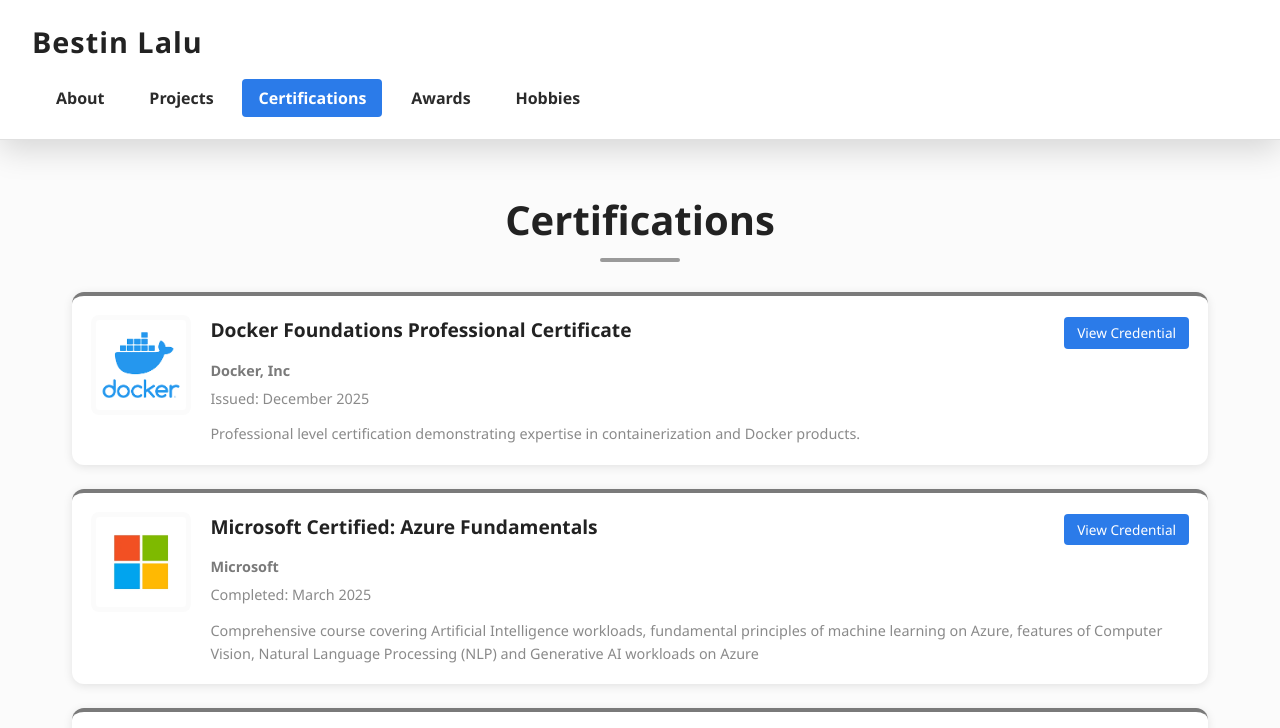
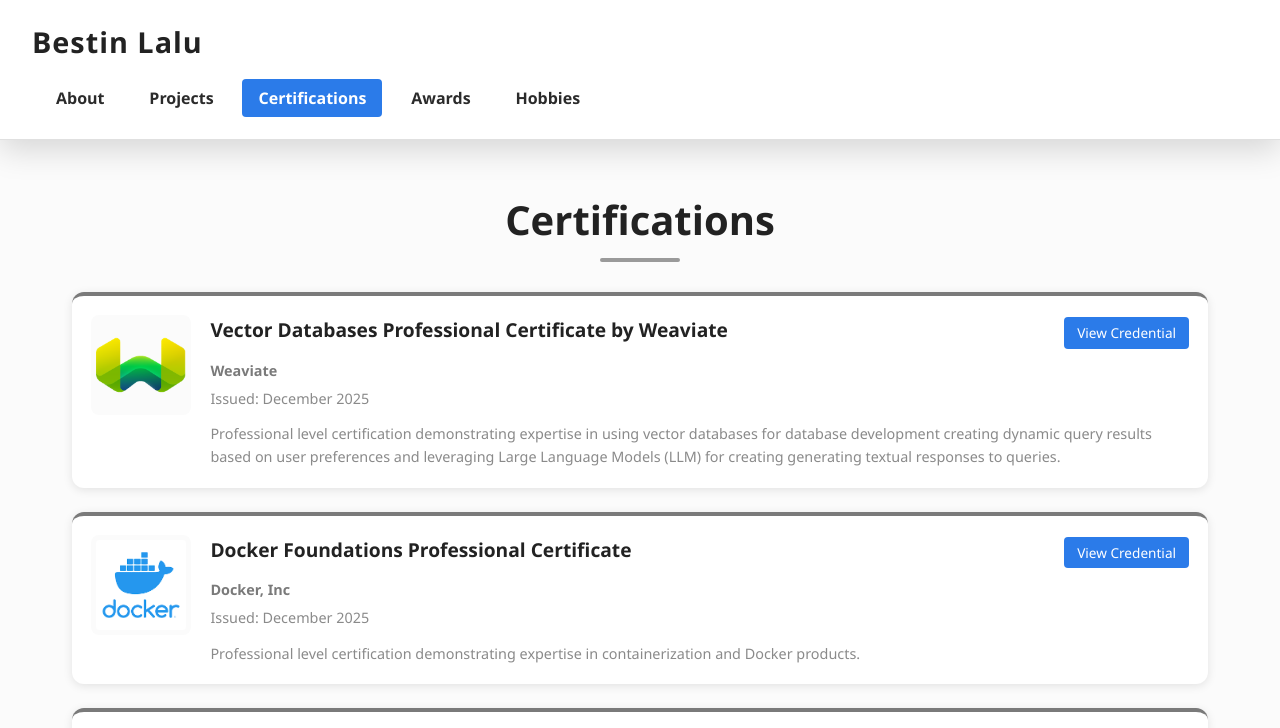
Before and after one commit to bestinlalu/bestinlalu.github.io, a plain HTML site: page index.html in a window 1280 px wide. Both pictures are taken after a click on the link "Certifications". Shown: the top 728 px of the page. Drawn offline with Linux system fonts and the light colour scheme.

Commit message:
Adding new certification from Weaviate and new hobby of singing

```diff
--- a/index.html
+++ b/index.html
@@ -330,6 +330,22 @@
                     <div class="certifications-list">
                         <div class="cert-card">
                             <div class="cert-icon">
+                                <img src="images/weaviate_logo.png" alt="Weaviate Certification" class="cert-image">
+                                <span class="icon-fallback">🏆</span>
+                            </div>
+                            <div class="cert-details">
+                                <div class="cert-header">
+                                    <h3>Vector Databases Professional Certificate by Weaviate</h3>
+                                    <a href="https://www.linkedin.com/learning/certificates/20988500ebb5148bfe5962b5a8b91bdd6723b5c374b3a82ed20868b688ec159f?u=53565897" class="cert-link" target="_blank" rel="noopener noreferrer">View Credential</a>
+                                </div>
+                                <p class="cert-issuer">Weaviate</p>
+                                <p class="cert-date">Issued: December 2025</p>
+                                <p class="cert-description">Professional level certification demonstrating expertise in using vector databases for database development creating dynamic query results based on user preferences and leveraging Large Language Models (LLM) for creating generating textual responses to queries.</p>
+                            </div>
+                        </div>
+
+                        <div class="cert-card">
+                            <div class="cert-icon">
                                 <img src="images/docker_logo.png" alt="Docker Certification" class="cert-image">
                                 <span class="icon-fallback">🏆</span>
                             </div>
@@ -654,6 +670,10 @@
                                     <p>Enjoy fiction novels, tech blogs, and self-improvement books</p>
                                 </div>
                                 <div class="hobby-box">
+                                    <h4>Singing</h4>
+                                    <p>Singing in my free time and performing at small gatherings</p>
+                                </div>
+                                <div class="hobby-box">
                                     <h4>Traveling</h4>
                                     <p>Exploring new places, cultures, and experiences around the world</p>
                                 </div>
```
Also changed, not shown: images/weaviate_logo.png (added).
